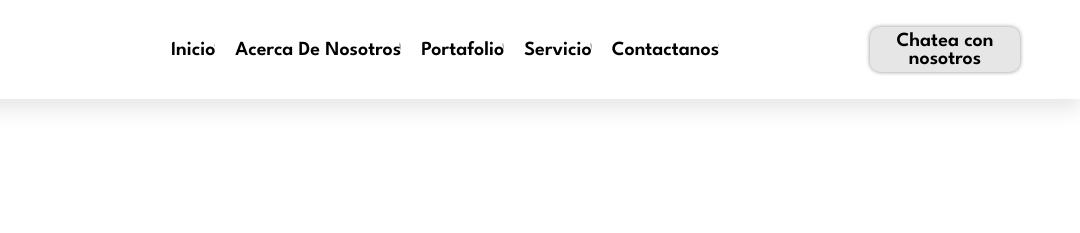
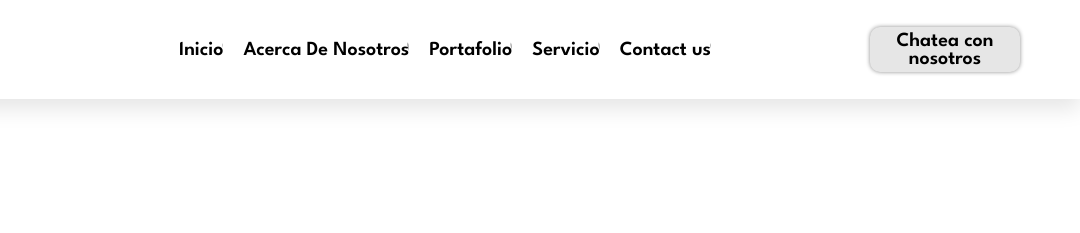
Before and after one commit to joocsproductions/site, a plain HTML site: page index.html in a window 1280 px wide. Shown: the top 233 px of the page, 200-1280 px from the left. Drawn offline with nearby package versions, Linux system fonts and the light colour scheme.

Commit message:
prueba01

```diff
--- a/index.html
+++ b/index.html
@@ -19,7 +19,7 @@
             <a href="#about"><span></span>Acerca De Nosotros</a>
             <a href="#portfolio"><span></span>Portafolio</a>
             <a href="#services"><span></span>Servicio</a>
-            <a href="#contact"><span></span>Contactanos</a>
+            <a href="#contact"><span></span>Contact us</a>
         </nav>
 
         <a class="chatwus" href="#chat" class="btn hide" id="chat">Chatea con nosotros</a>
```
